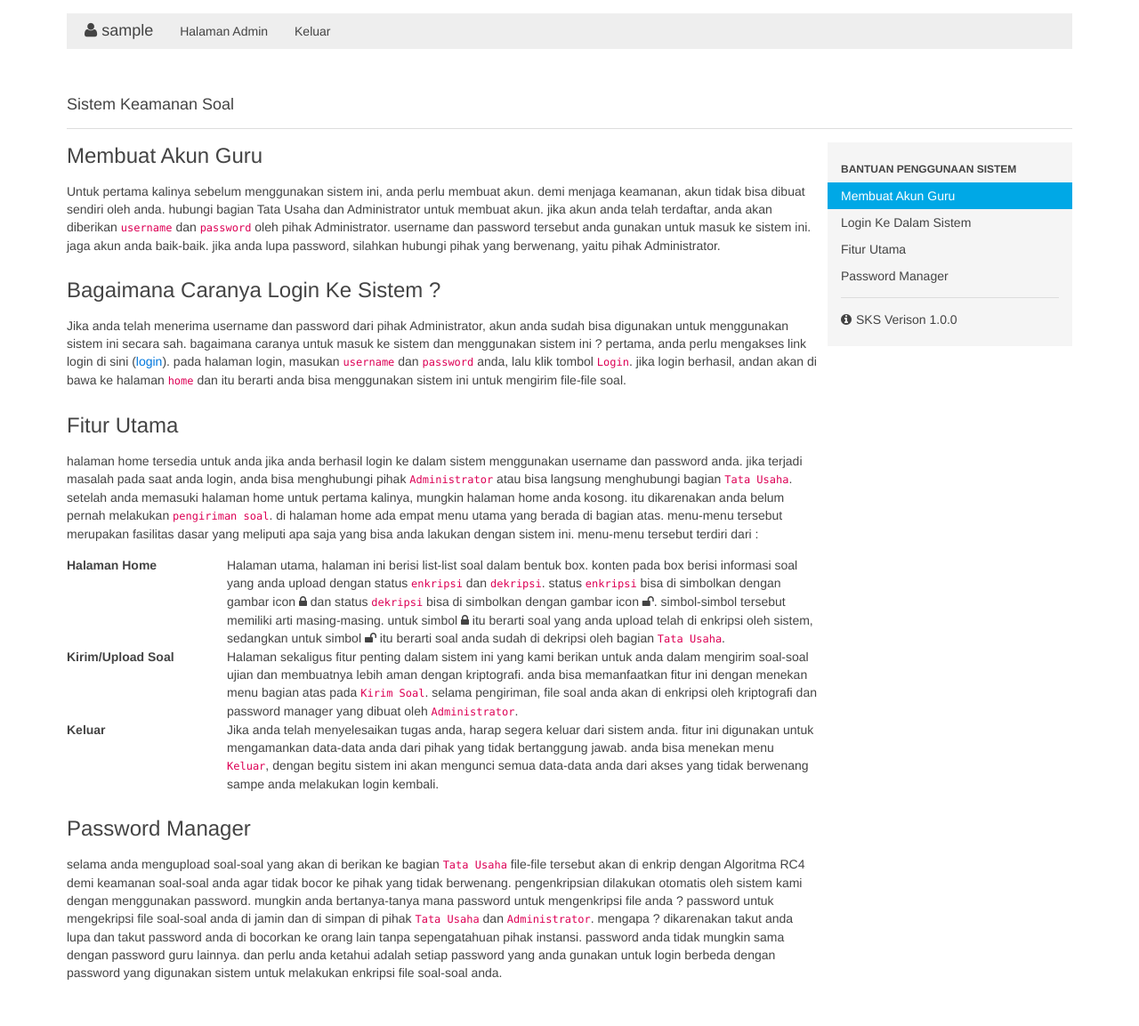
After one commit to yanwarrior/sistem-kemanan-soal, a Django app: page /soal/bantuan/ in a window 1280 px wide. The commit adds this page. Shown: the whole page at 89% size. Run offline with Django 3.2, Linux system fonts and the light colour scheme; the visitor is signed in with stand-in values (Sample User, id 1).

Commit message:
menambahkan halaman bantuan, mengubah tata letak tombol hapus dan icon status enkrip dan dekrip di halaman home guru

```diff
--- /dev/null
+++ b/soal/templates/soal/bantuan.html
@@ -0,0 +1,104 @@
+{% extends 'soal/base.html' %}
+
+{% block content %}
+<div class="uk-width-medium-3-4">
+    <h2 id="MembuatAkunGuru">Membuat Akun Guru</h2>
+    <p>
+    Untuk pertama kalinya sebelum menggunakan sistem ini, anda perlu
+    membuat akun. demi menjaga keamanan, akun tidak bisa dibuat sendiri oleh anda.
+    hubungi bagian Tata Usaha dan Administrator untuk membuat akun. jika akun anda telah
+    terdaftar, anda akan diberikan <code>username</code> dan <code>password</code> oleh
+    pihak Administrator. username dan password tersebut anda gunakan
+    untuk masuk ke sistem ini. jaga akun anda baik-baik. jika anda lupa password,
+    silahkan hubungi pihak yang berwenang, yaitu pihak Administrator.
+    </p>
+
+    <h2 id="LoginKeDalamSistem">Bagaimana Caranya Login Ke Sistem ?</h2>
+    <p>
+    Jika anda telah menerima username dan password dari pihak Administrator, akun
+    anda sudah bisa digunakan untuk menggunakan sistem ini secara sah. bagaimana
+    caranya untuk masuk ke sistem dan menggunakan sistem ini ? pertama, anda perlu
+    mengakses link login di sini (<a href="{% url 'login' %}" target="_blank">login</a>).
+    pada halaman login, masukan <code>username</code> dan <code>password</code> anda, lalu
+    klik tombol <code>Login</code>. jika login berhasil, andan akan di bawa ke halaman
+    <code>home</code> dan itu berarti anda bisa menggunakan sistem ini untuk mengirim
+    file-file soal.
+    </p>
+
+    <h2 id="FiturUtama">Fitur Utama</h2>
+    <p>
+    halaman home tersedia untuk anda jika anda berhasil login ke dalam sistem
+    menggunakan username dan password anda. jika terjadi masalah pada saat
+    anda login, anda bisa menghubungi pihak <code>Administrator</code>
+    atau bisa langsung menghubungi bagian <code>Tata Usaha</code>.
+    setelah anda memasuki halaman home untuk pertama kalinya, mungkin
+    halaman home anda kosong. itu dikarenakan anda belum pernah melakukan
+    <code>pengiriman soal</code>. di halaman home ada empat menu utama yang
+    berada di bagian atas. menu-menu tersebut merupakan fasilitas dasar
+    yang meliputi apa saja yang bisa anda lakukan dengan sistem ini.
+    menu-menu tersebut terdiri dari :
+        <dl class="uk-description-list-horizontal">
+        <dt>Halaman Home</dt>
+        <dd>
+            Halaman utama, halaman ini berisi list-list soal dalam bentuk box.
+            konten pada box berisi informasi soal yang anda upload dengan status
+            <code>enkripsi</code> dan <code>dekripsi</code>. status <code>enkripsi</code>
+            bisa di simbolkan dengan gambar icon <i class="uk-icon-lock"></i> dan
+            status <code>dekripsi</code> bisa di simbolkan dengan gambar icon <i class="uk-icon-unlock">
+            </i>. simbol-simbol tersebut memiliki arti masing-masing. untuk simbol <i class="uk-icon-lock"></i>
+            itu berarti soal yang anda upload telah di enkripsi oleh sistem, sedangkan
+            untuk simbol <i class="uk-icon-unlock"></i> itu berarti soal anda sudah
+            di dekripsi oleh bagian <code>Tata Usaha</code>.
+        </dd>
+        <dt>Kirim/Upload Soal</dt>
+        <dd>
+            Halaman sekaligus fitur penting dalam sistem ini yang kami berikan
+            untuk anda dalam mengirim soal-soal ujian dan membuatnya lebih aman
+            dengan kriptografi. anda bisa memanfaatkan fitur ini dengan menekan menu
+            bagian atas pada <code>Kirim Soal</code>. selama pengiriman, file soal
+            anda akan di enkripsi oleh kriptografi dan password manager yang dibuat
+            oleh <code>Administrator</code>.
+        </dd>
+        <dt>Keluar</dt>
+        <dd>
+            Jika anda telah menyelesaikan tugas anda, harap segera keluar dari sistem anda.
+            fitur ini digunakan untuk mengamankan data-data anda dari pihak yang tidak bertanggung
+            jawab. anda bisa menekan menu <code>Keluar</code>, dengan begitu sistem ini
+            akan mengunci semua data-data anda dari akses yang tidak berwenang sampe anda
+            melakukan login kembali.
+        </dd>
+        </dl>
+    </p>
+
+    <h2 id="PasswordManager">Password Manager</h2>
+    <p>
+    selama anda mengupload soal-soal yang akan di berikan ke bagian <code>Tata Usaha</code>
+    file-file tersebut akan di enkrip dengan Algoritma RC4 demi keamanan soal-soal anda
+    agar tidak bocor ke pihak yang tidak berwenang. pengenkripsian dilakukan otomatis oleh
+    sistem kami dengan menggunakan password. mungkin anda bertanya-tanya mana password
+    untuk mengenkripsi file anda ? password untuk mengekripsi file soal-soal anda
+    di jamin dan di simpan di pihak <code>Tata Usaha</code> dan <code>Administrator</code>.
+    mengapa ? dikarenakan takut anda lupa dan takut password anda di bocorkan ke orang lain
+    tanpa sepengatahuan pihak instansi. password anda tidak mungkin sama dengan password guru lainnya.
+    dan perlu anda ketahui adalah setiap password yang anda gunakan untuk login berbeda
+    dengan password yang digunakan sistem untuk melakukan enkripsi file soal-soal anda.
+    </p>
+
+</div>
+
+<div class="uk-width-medium-1-4">
+    <div style="height: 270px;" class="uk-sticky-placeholder" data-uk-sticky >
+        <div style="margin: 0px;" class="uk-panel uk-panel-box" >
+            <ul class="uk-nav uk-nav-side"  data-uk-scrollspy-nav="{closest:'li', smoothscroll:true}">
+            <li class="uk-nav-header">Bantuan Penggunaan Sistem</li>
+            <li class="uk-active"><a href="#MembuatAkunGuru">Membuat Akun Guru</a></li>
+            <li class=""><a href="#LoginKeDalamSistem">Login Ke Dalam Sistem</a></li>
+            <li class=""><a href="#FiturUtama">Fitur Utama</a></li>
+            <li class=""><a href="#PasswordManager">Password Manager</a></li>
+            <li class="uk-nav-divider"></li>
+            <li class=""><a href="#faq"><i class="uk-icon-info-circle uk-margin-small-right"></i>SKS Verison 1.0.0</a></li>
+            </ul>
+        </div>
+    </div>
+</div>
+{% endblock %}
--- a/soal/templates/soal/base.html
+++ b/soal/templates/soal/base.html
@@ -6,9 +6,8 @@
     <title>{% block title %}Sistem Keamanan Soal{% endblock %}</title>
     <link rel="shortcut icon" href="{% static 'soal/images/logo.png' %}" type="image/x-icon">
     <link rel="apple-touch-icon-precomposed" href="{% static 'soal/images/logo.png' %}">
-    <link rel="stylesheet" href="{% static 'soal/uikit/css/uikit.min.css' %}">
-    <script src="{% static 'soal/jquery/jquery.js' %}"></script>
-    <script src="{% static 'soal/uikit/js/uikit.js' %}"></script>
+    <link rel="stylesheet" href="{% static 'soal/uikit/css/uikit.css' %}">
+
 </head>
 <body>
     <div class="uk-container uk-container-center uk-margin-top uk-margin-large-bottom">
@@ -28,5 +27,7 @@
     </div>
     </div>
 
+    <script src="{% static 'soal/jquery/jquery.js' %}"></script>
+    <script src="{% static 'soal/uikit/js/uikit.js' %}"></script>
 </body>
 </html>
--- a/soal/templates/soal/inc/navigasi.html
+++ b/soal/templates/soal/inc/navigasi.html
@@ -1,16 +1,30 @@
+
 <nav class="uk-navbar uk-margin-large-bottom">
     <a class="uk-navbar-brand uk-hidden-small" href="#">
         <i class="uk-icon-user"></i> {{ request.user.username }}</a>
         <ul class="uk-navbar-nav uk-hidden-small">
+            {% if not request.user.is_staff %}
             <li class="{% block active_home %}{% endblock %}">
                 <a href="{% url 'soal:soal-view' %}">Home</a>
             </li>
             <li class="{% block active_kirim_soal %}{% endblock %}">
                 <a href="{% url 'soal:soal-create' %}">Kirim Soal</a>
             </li>
+            <li class="{% block active_bantuan %}{% endblock %}">
+                <a href="{% url 'soal:soal-bantuan' %}">Bantuan</a>
+            </li>
             <li class="{% block active_keluar %}{% endblock %}">
                 <a href="{% url 'logout' %}">Keluar</a>
             </li>
+            {% else %}
+            <li class="">
+                <a href="{% url 'adminsitetu:index' %}">Halaman Admin</a>
+            </li>
+            <li class="">
+                <a href="{% url 'adminsitetu:logout' %}">Keluar</a>
+            </li>
+            {% endif %}
+
         </ul>
     <a href="#offcanvas" class="uk-navbar-toggle uk-visible-small" data-uk-offcanvas=""></a>
     <div class="uk-navbar-brand uk-navbar-center uk-visible-small">Brand</div>
--- a/soal/urls.py
+++ b/soal/urls.py
@@ -3,6 +3,7 @@ from django.contrib.auth.decorators import login_required
 from django.core.urlresolvers import reverse_lazy
 from django.conf import settings
 from django.conf.urls.static import static
+from django.views.generic import TemplateView
 
 from . import views
 
@@ -40,4 +41,15 @@ urlpatterns = [
         ),
         # nama reverse uri soal:soal-create
         name='soal-create'),
+
+    url(
+        # uri http://localhost:8000/soal/bantuan
+        r'^soal/bantuan/$',
+        login_required(
+            TemplateView.as_view(template_name="soal/bantuan.html"),
+            login_url=reverse_lazy('login')
+        ),
+        # nama reverse uri soal:soal-bantuan
+        name='soal-bantuan'),
+
 ] + static(settings.MEDIA_URL, document_root=settings.MEDIA_ROOT)
```
Also changed, not shown: soal/templates/soal/soal_list.html (+10 -12 lines).
